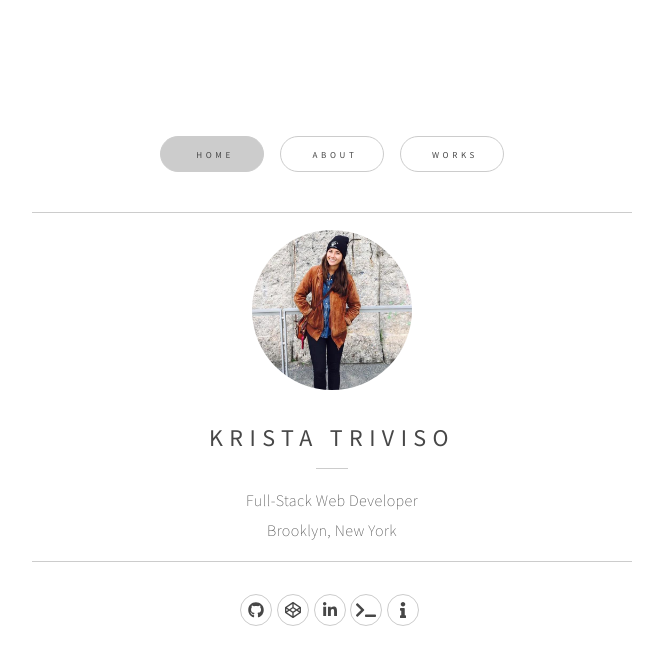
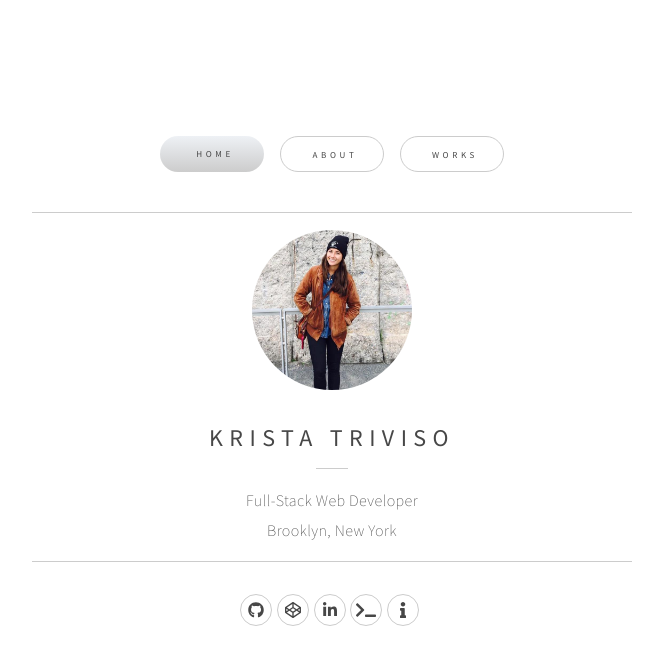
Before and after one commit to ktriviso/ga-triviso, a React (Create React App) app: page / in a window 1280 px wide. In both pictures the pointer is over the link "HOME". Shown: the top 664 px of the page, without its empty margins (308-971 px from the left). Built offline with nearby package versions, Linux system fonts and the light colour scheme.

Commit message:
hover effect

```diff
--- a/src/index.css
+++ b/src/index.css
@@ -201,7 +201,8 @@ a {
 }
 
 .button:hover, #footer li:hover {
-    background-color: #CCCCCC;
+    background-image: linear-gradient(to top, #CCCCCC 0%, #eef1f5 100%);
+    border: none;
 }
 
 #splash {
```
